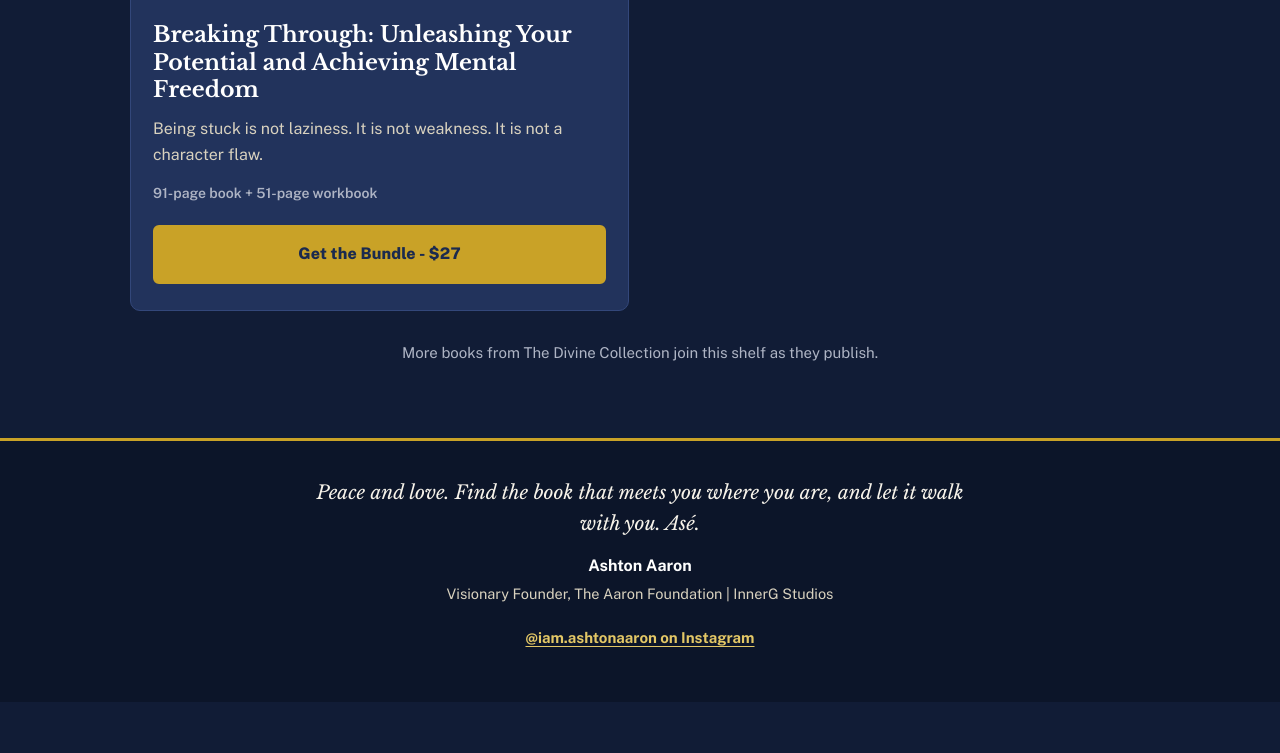
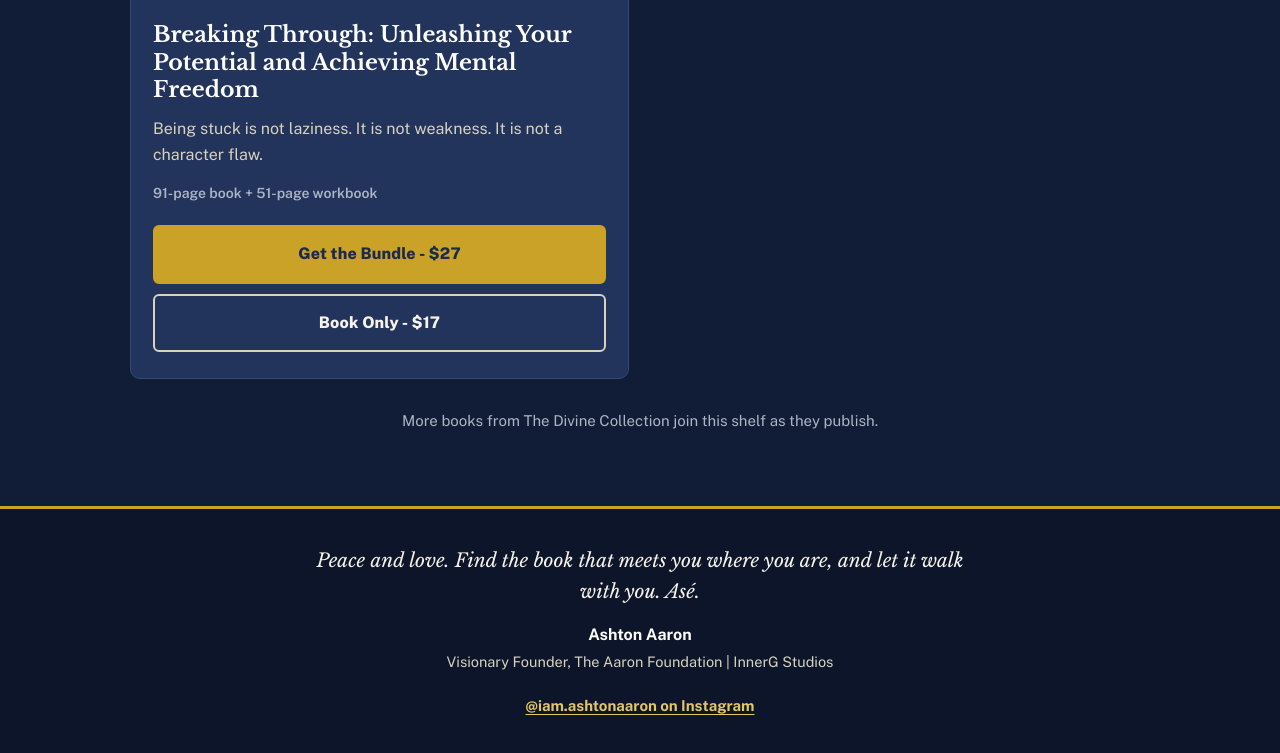
Before and after one commit to ashtona411/divine-collection, a plain HTML site: page index.html in a window 1280 px wide. Shown: the part 2347-3100 px from the top of the page. Before the commit the page ends 3049 px from the top, so only its background shows below. Drawn offline with nearby package versions, Linux system fonts and the light colour scheme.

Commit message:
Add Book Only button for Breaking Through
The $17 book-alone listing is live, so the card now shows both
buttons like the other books.

```diff
--- a/index.html
+++ b/index.html
@@ -230,6 +230,7 @@
                 <p class="meta">91-page book + 51-page workbook</p>
                 <div class="buy">
                   <a class="btn btn-block" href="https://innergstudios.gumroad.com/l/breaking-through-unleashing-your-potential-and-achieving-mental-freedom-bundle">Get the Bundle - $27</a>
+                  <a class="btn btn-outline btn-block" href="https://innergstudios.gumroad.com/l/breaking-through-unleashing-your-potential-and-achieving-mental-freedom">Book Only - $17</a>
                 </div>
               </div>
             </article>
```
